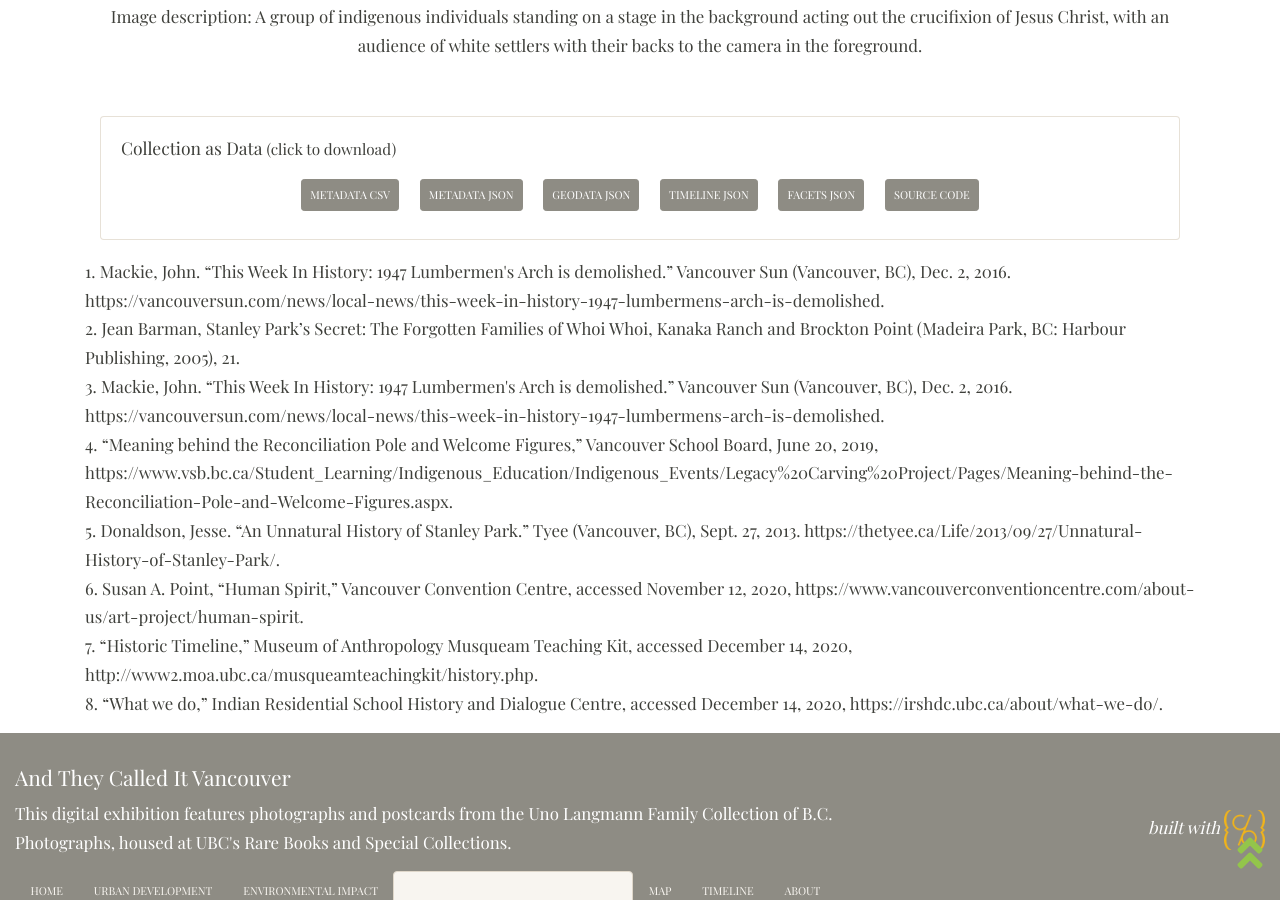
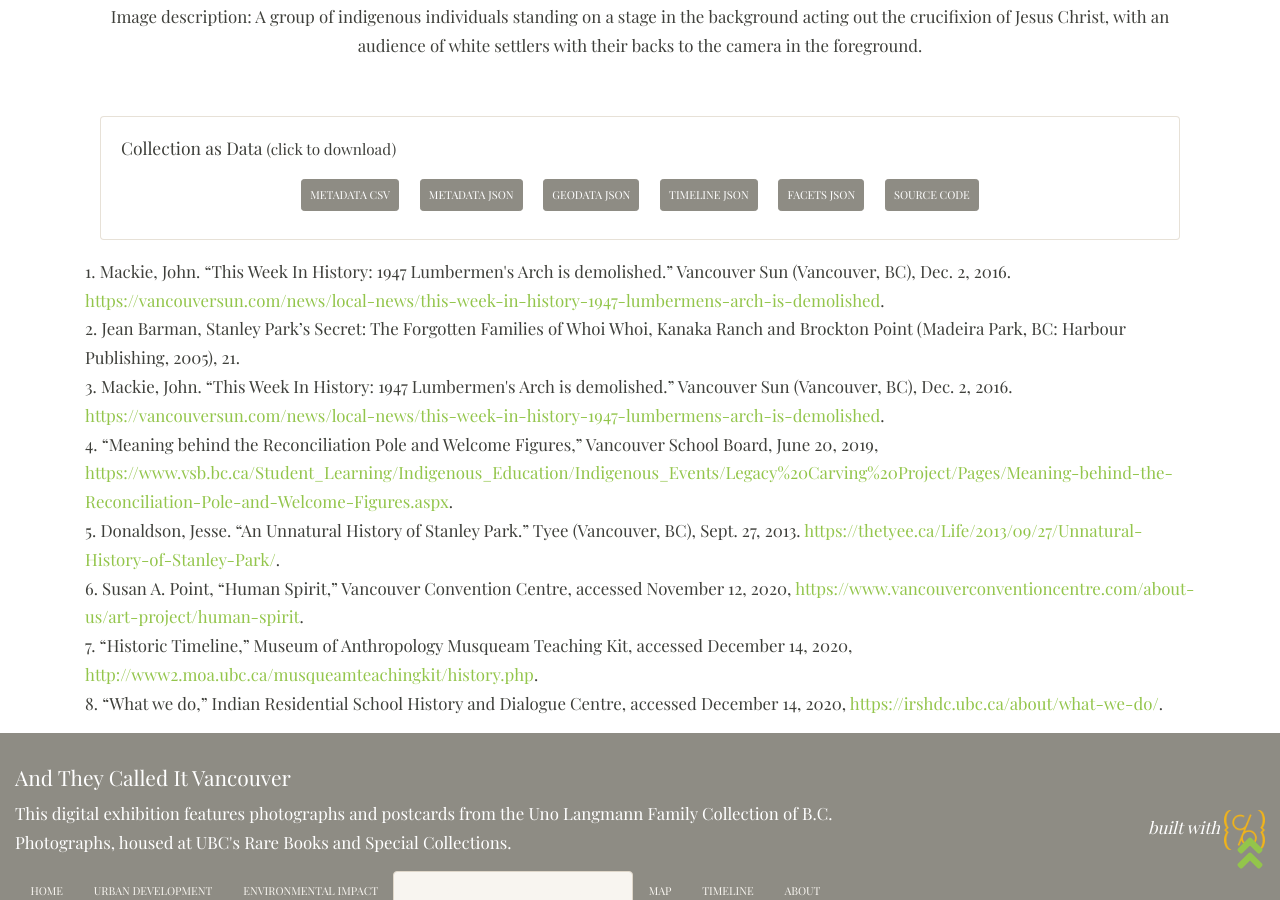
Before and after one commit to ashlynnprasad/langmann-2021, a Jekyll site: the page built from pages/relationswithindigenouspeoples.md, in a window 1280 px wide and 900 px high, scrolled down 5582 px. Built offline with Jekyll 4.4.1, drawn with Linux system fonts in a browser that asks for light colours; nearby versions of some CDN libraries; some of the changed lines change nothing that is shown.

Commit message:
added hyperlinks to footnotes

```diff
--- a/pages/relationswithindigenouspeoples.md
+++ b/pages/relationswithindigenouspeoples.md
@@ -123,11 +123,11 @@ The use of indigenous peoples and imagery as “mascots” is an affront that co
 
 </div>
 
-<small>1. Mackie, John. “This Week In History: 1947 Lumbermen's Arch is demolished.” Vancouver Sun (Vancouver, BC), Dec. 2, 2016. https://vancouversun.com/news/local-news/this-week-in-history-1947-lumbermens-arch-is-demolished.<br>
+<small>1. Mackie, John. “This Week In History: 1947 Lumbermen's Arch is demolished.” Vancouver Sun (Vancouver, BC), Dec. 2, 2016. <a href="https://vancouversun.com/news/local-news/this-week-in-history-1947-lumbermens-arch-is-demolished">https://vancouversun.com/news/local-news/this-week-in-history-1947-lumbermens-arch-is-demolished</a>.<br>
   2. Jean Barman, Stanley Park’s Secret: The Forgotten Families of Whoi Whoi, Kanaka Ranch and Brockton Point (Madeira Park, BC: Harbour Publishing, 2005), 21.<br>
-  3. Mackie, John. “This Week In History: 1947 Lumbermen's Arch is demolished.” Vancouver Sun (Vancouver, BC), Dec. 2, 2016. https://vancouversun.com/news/local-news/this-week-in-history-1947-lumbermens-arch-is-demolished.<br>
-  4. “Meaning behind the Reconciliation Pole and Welcome Figures,” Vancouver School Board, June 20, 2019, https://www.vsb.bc.ca/Student_Learning/Indigenous_Education/Indigenous_Events/Legacy%20Carving%20Project/Pages/Meaning-behind-the-Reconciliation-Pole-and-Welcome-Figures.aspx.<br>
-  5. Donaldson, Jesse. “An Unnatural History of Stanley Park.” Tyee (Vancouver, BC), Sept. 27, 2013. https://thetyee.ca/Life/2013/09/27/Unnatural-History-of-Stanley-Park/.<br>
-  6. Susan A. Point, “Human Spirit,” Vancouver Convention Centre, accessed November 12, 2020, https://www.vancouverconventioncentre.com/about-us/art-project/human-spirit.<br>
-  7. “Historic Timeline,” Museum of Anthropology Musqueam Teaching Kit, accessed December 14, 2020, http://www2.moa.ubc.ca/musqueamteachingkit/history.php.<br>
-  8. “What we do,” Indian Residential School History and Dialogue Centre, accessed December 14, 2020, https://irshdc.ubc.ca/about/what-we-do/.<br>
+  3. Mackie, John. “This Week In History: 1947 Lumbermen's Arch is demolished.” Vancouver Sun (Vancouver, BC), Dec. 2, 2016. <a href="https://vancouversun.com/news/local-news/this-week-in-history-1947-lumbermens-arch-is-demolished">https://vancouversun.com/news/local-news/this-week-in-history-1947-lumbermens-arch-is-demolished</a>.<br>
+  4. “Meaning behind the Reconciliation Pole and Welcome Figures,” Vancouver School Board, June 20, 2019, <a href="https://www.vsb.bc.ca/Student_Learning/Indigenous_Education/Indigenous_Events/Legacy%20Carving%20Project/Pages/Meaning-behind-the-Reconciliation-Pole-and-Welcome-Figures.aspx">https://www.vsb.bc.ca/Student_Learning/Indigenous_Education/Indigenous_Events/Legacy%20Carving%20Project/Pages/Meaning-behind-the-Reconciliation-Pole-and-Welcome-Figures.aspx</a>.<br>
+  5. Donaldson, Jesse. “An Unnatural History of Stanley Park.” Tyee (Vancouver, BC), Sept. 27, 2013. <a href="https://thetyee.ca/Life/2013/09/27/Unnatural-History-of-Stanley-Park/">https://thetyee.ca/Life/2013/09/27/Unnatural-History-of-Stanley-Park/</a>.<br>
+  6. Susan A. Point, “Human Spirit,” Vancouver Convention Centre, accessed November 12, 2020, <a href="https://www.vancouverconventioncentre.com/about-us/art-project/human-spirit">https://www.vancouverconventioncentre.com/about-us/art-project/human-spirit</a>.<br>
+  7. “Historic Timeline,” Museum of Anthropology Musqueam Teaching Kit, accessed December 14, 2020, <a href="http://www2.moa.ubc.ca/musqueamteachingkit/history.php">http://www2.moa.ubc.ca/musqueamteachingkit/history.php</a>.<br>
+  8. “What we do,” Indian Residential School History and Dialogue Centre, accessed December 14, 2020, <a href="https://irshdc.ubc.ca/about/what-we-do/">https://irshdc.ubc.ca/about/what-we-do/</a>.<br>
```
